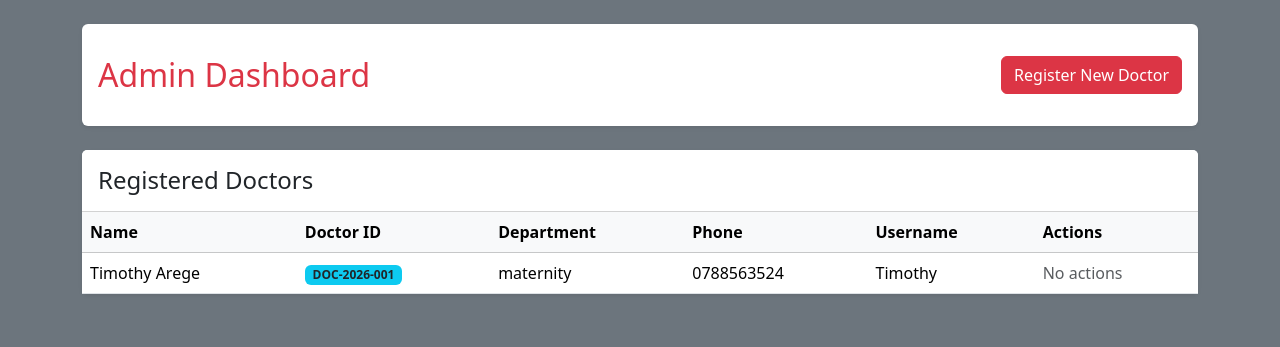
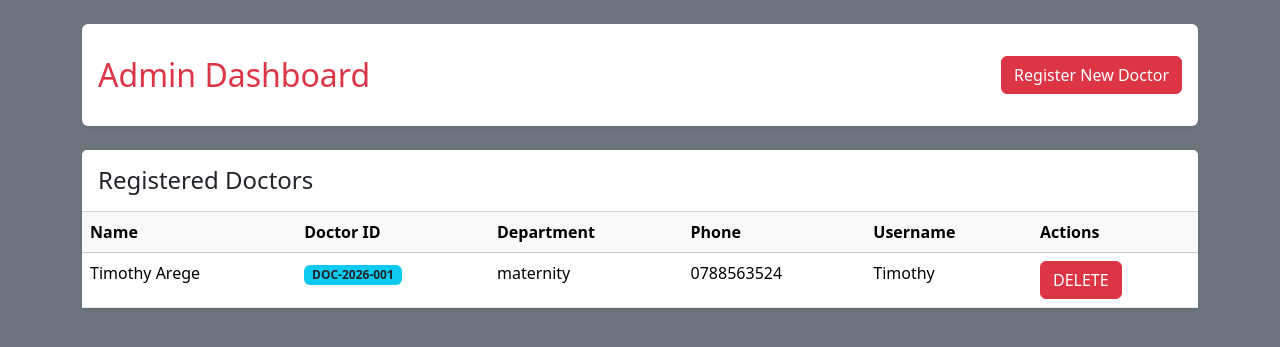
Before and after one commit to Undisputedking5/care-matrix, a Django app: page /admin-dashboard/ in a window 1280 px wide. Shown: the part 56-403 px from the top of the page. Run offline with Django 5.2, Linux system fonts and the light colour scheme; a user stored in the database is signed in; data comes from the database, SQL or seed files in the repository; both versions use the stored data as it was after the commit.

Commit message:
DELETE FUNCTION

```diff
--- a/accounts/templates/accounts/admin_dashboard.html
+++ b/accounts/templates/accounts/admin_dashboard.html
@@ -39,10 +39,13 @@
                                 <td>{{ doctor.department }}</td>
                                 <td>{{ doctor.phone }}</td>
                                 <td>{{ doctor.user.username }}</td>
-                                <td>
-                                    <!-- Add Edit/Delete if needed -->
-                                    <span class="text-muted">No actions</span>
-                                </td>
+                                <td><form action="{% url 'accounts:doctor_delete' doctor.id %}" method="POST" style="display:inline;">
+    {% csrf_token %}
+    <button type="submit" class="btn btn-danger"
+        onclick="return confirm('Are you sure you want to delete this record?');">
+        DELETE
+    </button>
+</form></td>
                             </tr>
                             {% empty %}
                             <tr>
--- a/accounts/urls.py
+++ b/accounts/urls.py
@@ -10,4 +10,6 @@ urlpatterns = [
     path('admin-dashboard/', views.admin_dashboard, name='admin_dashboard'),
     path('register-doctor/', views.doctor_register, name='doctor_register'),
     path('', views.login_view, name='root'),
+    path('doctor/delete/<int:id>/', views.doctor_delete, name='doctor_delete'),
+
 ]
--- a/accounts/views.py
+++ b/accounts/views.py
@@ -1,4 +1,4 @@
-from django.shortcuts import render, redirect
+from django.shortcuts import render, redirect ,get_object_or_404
 from django.contrib.auth import authenticate, login, logout
 from django.contrib.auth.models import User
 from django.contrib import messages
@@ -106,3 +106,14 @@ def logout_view(request):
         return redirect('accounts:login')
     # If GET, redirect to login
     return redirect('accounts:login')
+
+
+
+def doctor_delete(request, id):
+    doctor = get_object_or_404(DoctorProfile, id=id)
+
+    if request.method == "POST":
+        doctor.user.delete()
+        # return redirect('admin_dashboard')
+
+    return redirect('accounts:admin_dashboard')
```
Also changed, not shown: db.sqlite3.
